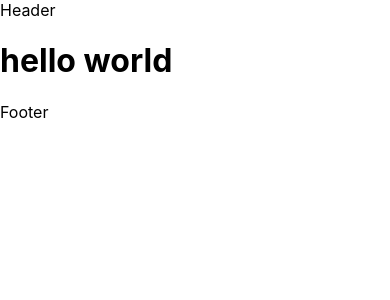
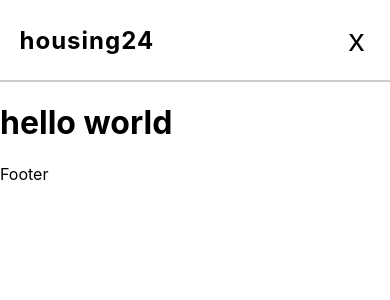
Before and after one commit to Jon-Felipe/Housing24, a React (Create React App) app: page / in a window 390 px wide. Shown: the top 300 px of the page. Built offline with nearby package versions, Linux system fonts and the light colour scheme; the HTML template or start-up script is replaced by a standard one.

Commit message:
Header mobile view styling

```diff
--- a/src/components/header/Header.jsx
+++ b/src/components/header/Header.jsx
@@ -1,7 +1,43 @@
 import React from 'react';
+import styled from 'styled-components';
 
 const Header = () => {
-  return <div>Header</div>;
+  return (
+    <HeaderWrapper>
+      <div className='header-content'>
+        <h2>housing24</h2>
+        <div className='toggle-btn'>
+          <button>x</button>
+        </div>
+      </div>
+    </HeaderWrapper>
+  );
 };
 
 export default Header;
+
+const HeaderWrapper = styled.header`
+  display: flex;
+  align-items: center;
+  height: 5rem;
+  border-bottom: 2px solid rgba(0, 0, 0, 0.2);
+  .header-content {
+    display: flex;
+    align-items: center;
+    justify-content: space-between;
+    margin: 0 auto;
+    width: 90vw;
+    max-width: 1440px;
+    h2 {
+      letter-spacing: 1px;
+    }
+  }
+  .toggle-btn {
+    button {
+      background-color: transparent;
+      border: transparent;
+      font-size: 2rem;
+      cursor: pointer;
+    }
+  }
+`;
```
